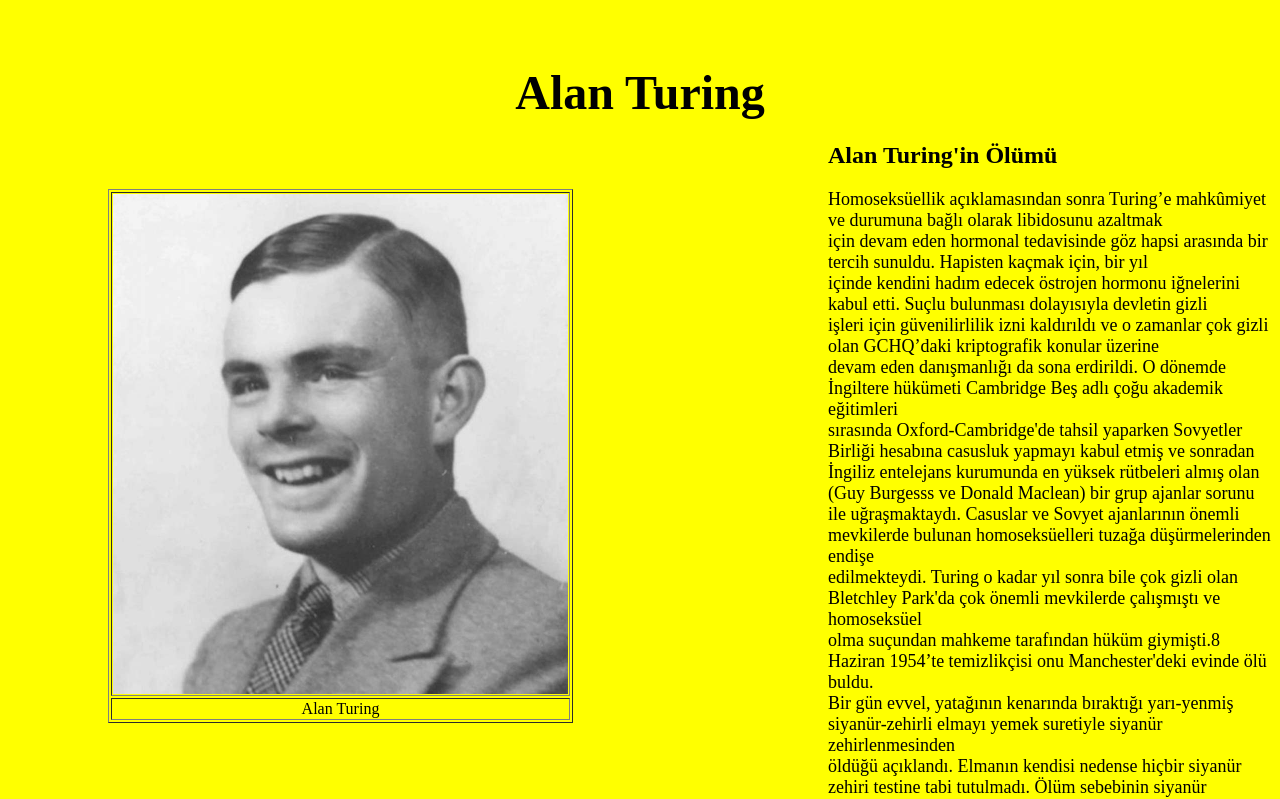
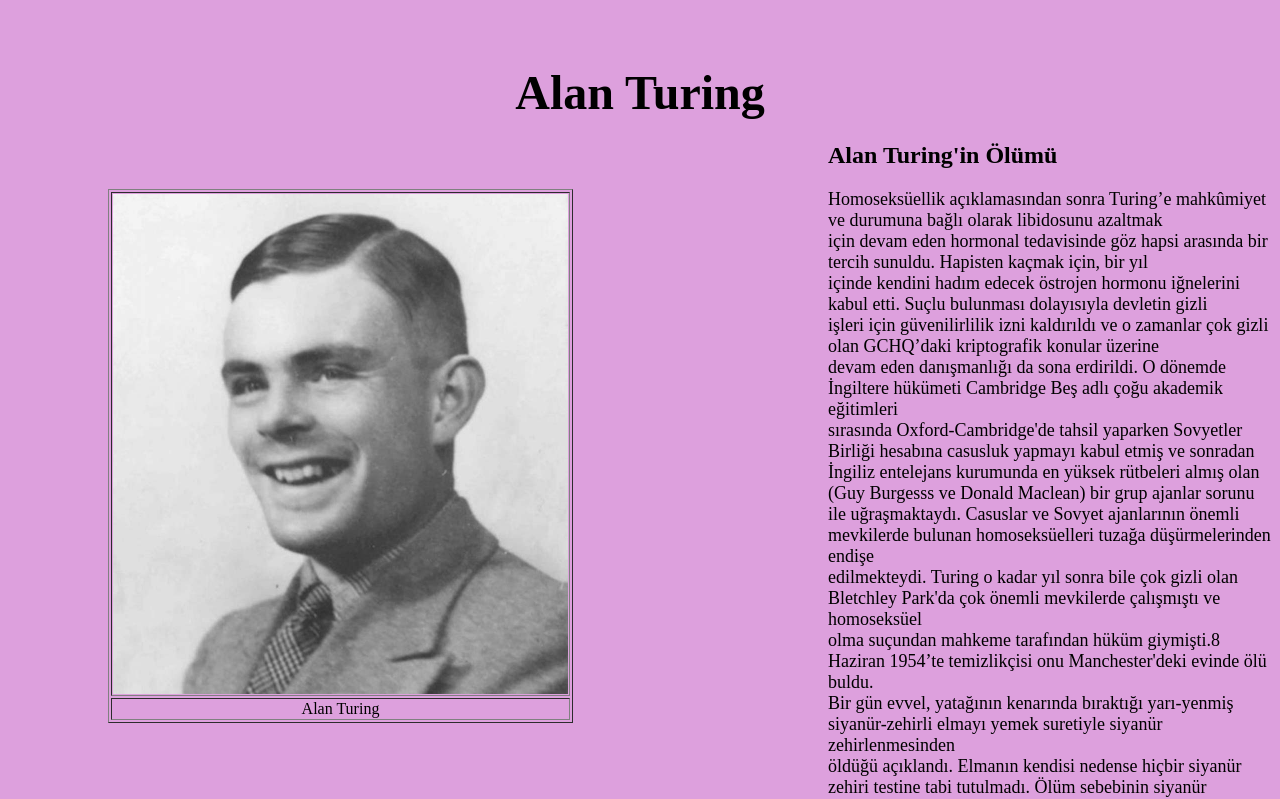
Before and after one commit to gokberkuruk/gokberkuruk.github.io, a plain HTML site: page index 3.html in a window 1280 px wide. Shown: the top 799 px of the page. Drawn offline with Linux system fonts and the light colour scheme.

Commit message:
Update index 3.html

```diff
--- a/index 3.html
+++ b/index 3.html
@@ -1,7 +1,7 @@
 <DOCTYPE html>
 <html>
 <title>Alan Turing 3</title>
-<body bgcolor="yellow">
+<body bgcolor="plum">
 
 <br><br>
 
```
